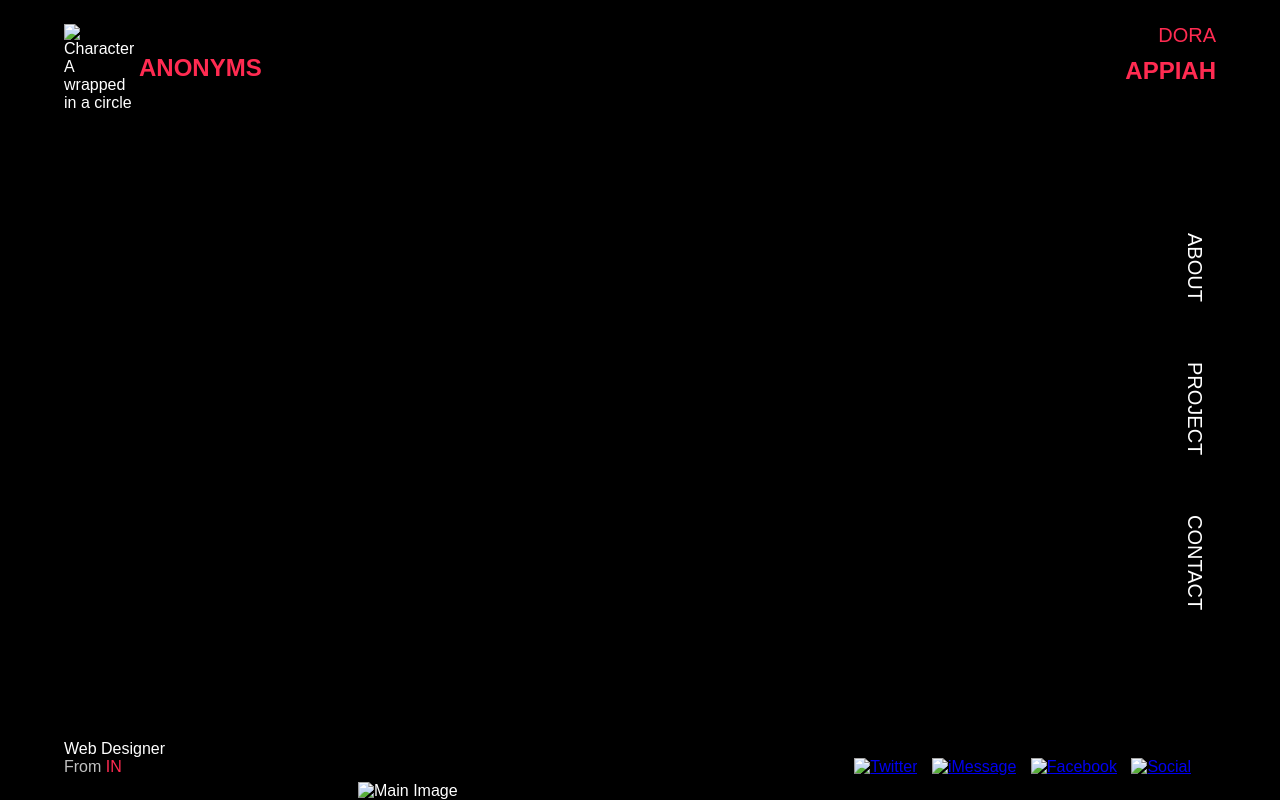
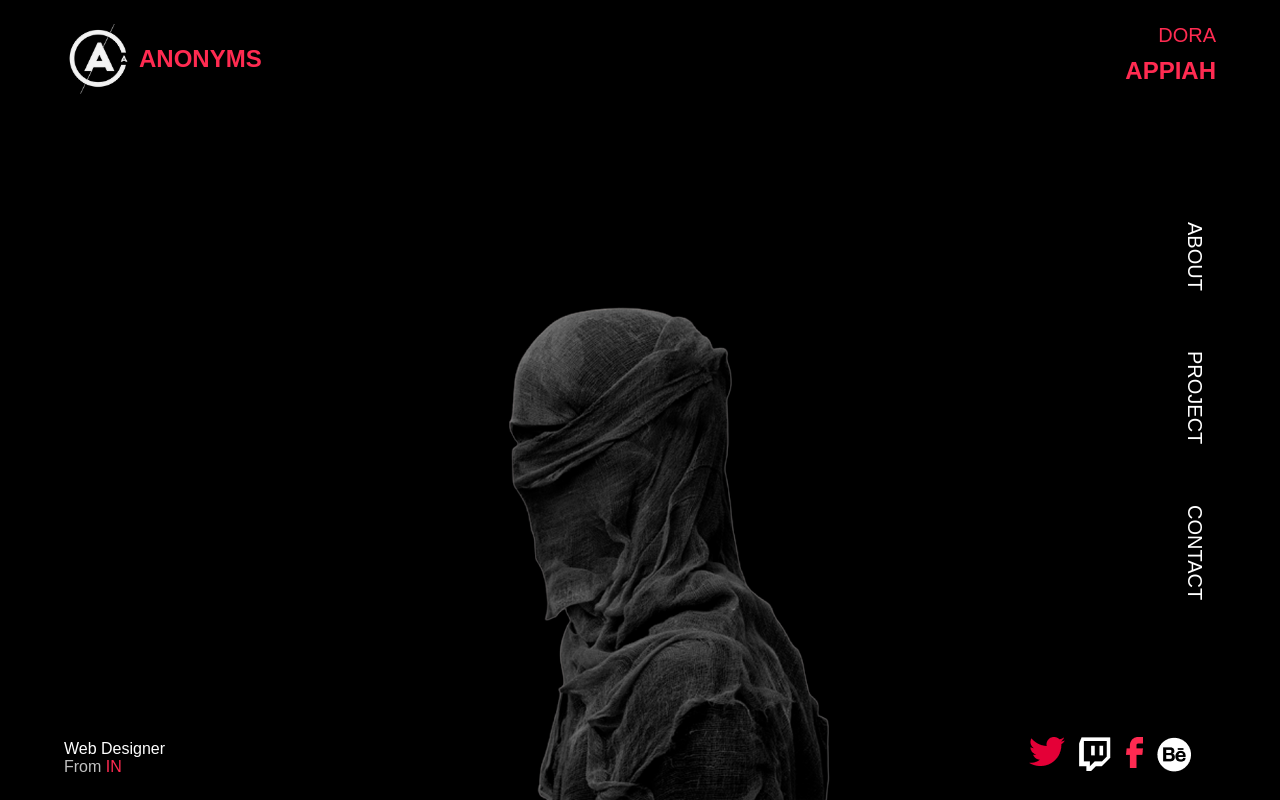
Before and after one commit to Obayaa/project_2_portfolio, a plain HTML site: page index.html in a window 1280 px wide. Drawn offline with Linux system fonts and the light colour scheme; the site is published under a folder, as on GitHub Pages, so addresses that start at the root find nothing.

Commit message:
updated image path

```diff
--- a/index.html
+++ b/index.html
@@ -13,7 +13,7 @@
         <!-- 1st Column -->
         <header>
             <div class="logo">
-                <img src="../images/logo.png" alt="Character A wrapped in a circle" class="logo-img" />
+                <img src="./images/logo.png" alt="Character A wrapped in a circle" class="logo-img" />
                 <p class="company_name">ANONYMS</p>
             </div>
             <div class="left">
@@ -24,7 +24,7 @@
 
         <!-- 2nd Column -->
         <main>
-            <img src="/images/nigga.png" alt="Main Image" class="main-img" />
+            <img src="./images/nigga.png" alt="Main Image" class="main-img" />
         </main>
 
         <!-- Last Column -->
@@ -39,10 +39,10 @@
                 <a class="nav-items" href="#">CONTACT</a>
             </div>
             <div class="media_links">
-                <a href="#"><img src="/images/twitter.png" alt="Twitter" class="social-icon" /></a>
-                <a href="#"><img src="/images/imessage.png" alt="iMessage" class="social-icon" /></a>
-                <a href="#"><img src="/images/facebook.png" alt="Facebook" class="social-icon" /></a>
-                <a href="#"><img src="/images/media4.png" alt="Social" class="social-icon" /></a>
+                <a href="#"><img src="./images/twitter.png" alt="Twitter" class="social-icon" /></a>
+                <a href="#"><img src="./images/imessage.png" alt="iMessage" class="social-icon" /></a>
+                <a href="#"><img src="./images/facebook.png" alt="Facebook" class="social-icon" /></a>
+                <a href="#"><img src="./images/media4.png" alt="Social" class="social-icon" /></a>
             </div>
         </footer>
     </div>
```
